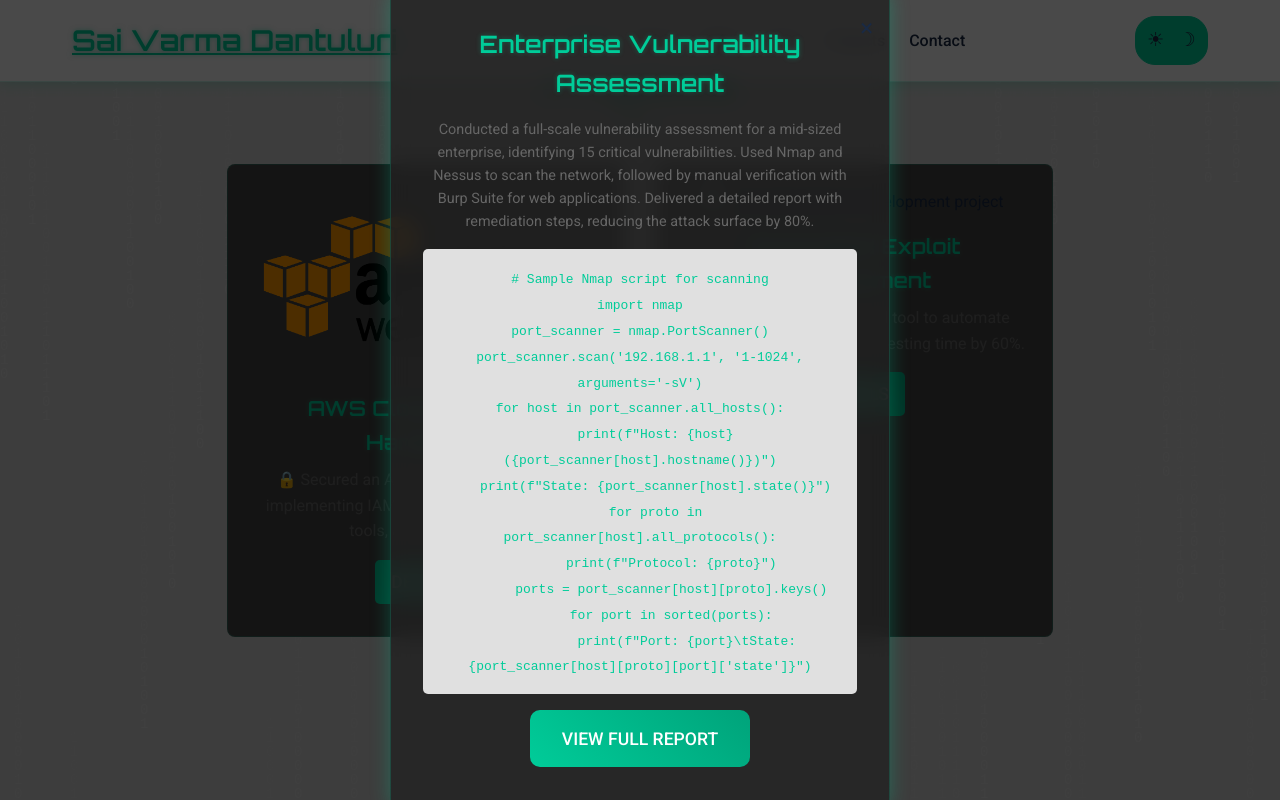
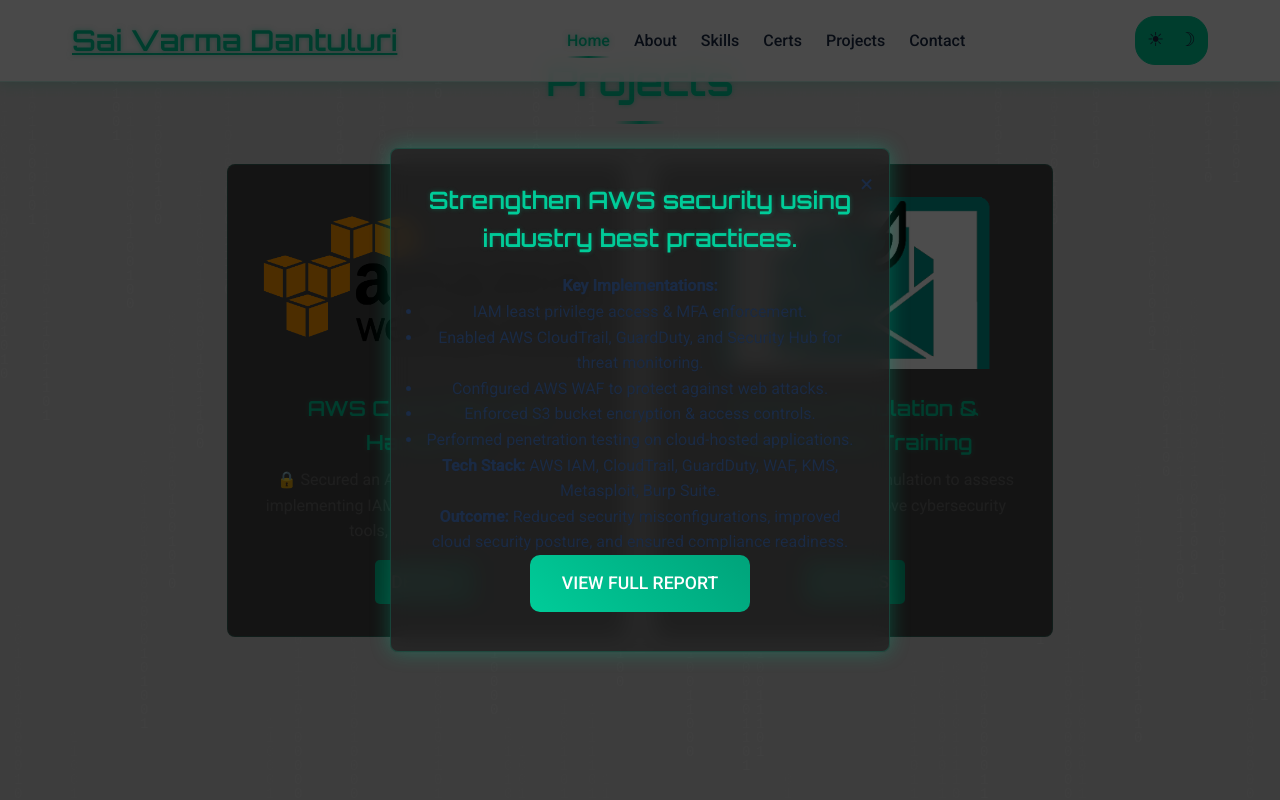
Before and after one commit to saivarmadpr/saivarmadpr.github.io, a website: page index.html in a window 1280 px wide. Both pictures are taken after a click on the element 425 px from the left and 3609 px from the top of the page. Shown: the part 3209-4009 px from the top of the page. Drawn offline with nearby package versions, Linux system fonts and the light colour scheme.

Commit message:
Projects fixed

```diff
--- a/index.html
+++ b/index.html
@@ -147,9 +147,9 @@
                         <a href="#" class="btn project__btn">Details</a>
                     </div>
                     <div class="project__card" data-modal="modal2" aria-label="View details of Automated Exploit Development project">
-                        <img src="images/project2.jpg" alt="Automated Exploit Development project" class="project__img">
-                        <h3 class="project__title">Automated Exploit Development</h3>
-                        <p class="project__description">Developed a Python-based tool to automate privilege escalation, cutting testing time by 60%.</p>
+                        <img src="Phishing-Simulation-styled-1.png" alt="Automated Exploit Development project" class="project__img">
+                        <h3 class="project__title">Phishing Simulation & Awareness Training</h3>
+                        <p class="project__description">🎣 Designed a phishing simulation to assess user awareness and improve cybersecurity training.</p>
                         <a href="#" class="btn project__btn">Details</a>
                     </div>
                 </div>
@@ -246,40 +246,38 @@
 
     <div class="modal" id="modal1" role="dialog" aria-labelledby="modal1-title" aria-hidden="true">
         <div class="modal__content">
-            <span class="modal__close" aria-label="Close modal">×</span>
-            <h3 class="modal__title" id="modal1-title">Enterprise Vulnerability Assessment</h3>
-            <p class="modal__description">Conducted a full-scale vulnerability assessment for a mid-sized enterprise, identifying 15 critical vulnerabilities. Used Nmap and Nessus to scan the network, followed by manual verification with Burp Suite for web applications. Delivered a detailed report with remediation steps, reducing the attack surface by 80%.</p>
-            <pre class="modal__code"><code># Sample Nmap script for scanning
-import nmap
-port_scanner = nmap.PortScanner()
-port_scanner.scan('192.168.1.1', '1-1024', arguments='-sV')
-for host in port_scanner.all_hosts():
-    print(f"Host: {host} ({port_scanner[host].hostname()})")
-    print(f"State: {port_scanner[host].state()}")
-    for proto in port_scanner[host].all_protocols():
-        print(f"Protocol: {proto}")
-        ports = port_scanner[host][proto].keys()
-        for port in sorted(ports):
-            print(f"Port: {port}\tState: {port_scanner[host][proto][port]['state']}")
-</code></pre>
-            <a href="#" class="btn btn-primary">View Full Report</a>
+          <span class="modal__close" aria-label="Close modal">×</span>
+          <h3 class="modal__title" id="modal1-title">Strengthen AWS security using industry best practices.</h3>
+          <p class="modal__description"></p>
+          <h4>Key Implementations:</h4>
+          <ul class="modal__list">
+            <li>IAM least privilege access & MFA enforcement.</li>
+            <li>Enabled AWS CloudTrail, GuardDuty, and Security Hub for threat monitoring.</li>
+            <li>Configured AWS WAF to protect against web attacks.</li>
+            <li>Enforced S3 bucket encryption & access controls.</li>
+            <li>Performed penetration testing on cloud-hosted applications.</li>
+          </ul>
+          <p><strong>Tech Stack:</strong> AWS IAM, CloudTrail, GuardDuty, WAF, KMS, Metasploit, Burp Suite.</p>
+          <p><strong>Outcome:</strong> Reduced security misconfigurations, improved cloud security posture, and ensured compliance readiness.</p>
+          <a href="https://github.com/saivarmadpr/AWS-Cloud-Security-Project" class="btn btn-primary">View Full Report</a>
         </div>
-    </div>
+      </div>
     <div class="modal" id="modal2" role="dialog" aria-labelledby="modal2-title" aria-hidden="true">
         <div class="modal__content">
             <span class="modal__close" aria-label="Close modal">×</span>
-            <h3 class="modal__title" id="modal2-title">Automated Exploit Development</h3>
-            <p class="modal__description">Built a Python tool using Pwntools to automate privilege escalation on Linux systems. The tool identifies misconfigurations, exploits them, and escalates privileges in 60% less time than manual methods. Tested on 10+ systems, ensuring reliability and minimizing false positives.</p>
-            <pre class="modal__code"><code># Sample exploit script using Pwntools
-from pwn import *
-context(os='linux', arch='amd64')
-exploit = process('./vuln_app')
-exploit.sendline(b'OVERFLOW_PAYLOAD')
-exploit.recvuntil(b'root@system:')
-print("Privilege escalation successful!")
-exploit.interactive()
-</code></pre>
-            <a href="#" class="btn btn-primary">View Source Code</a>
+            <h3 class="modal__title" id="modal2-title">Phishing Simulation</h3>
+            <p class="modal__description">🎣 Designed a phishing simulation to assess user awareness and improve cybersecurity training.</p>
+            <h4>Key Implementations:</h4>
+            <ul class="modal__list">
+            <li>Set up a custom phishing email campaign using GoPhish.</li>
+            <li>Designed realistic spoofed login pages to mimic legitimate services.</li>
+            <li>Collected and analyzed user interaction data (click rates, credential submissions).</li>
+            <li>Implemented email security controls (SPF, DKIM, DMARC) to prevent phishing.</li>
+            <li>Conducted awareness training based on phishing test results.</li>
+          </ul>
+          <p><strong>Tech Stack:</strong> GoPhish, Python, HTML/CSS, SPF/DKIM/DMARC, SMTP servers.</p>
+          <p><strong>Outcome:</strong> Identified user susceptibility to phishing, improved security awareness, and reinforced email security measures.</p>
+            <a href="https://github.com/saivarmadpr/Phishing-Simulator" class="btn btn-primary">View Source Code</a>
         </div>
     </div>
 
```
Also changed, not shown: Phishing-Simulation-styled-1.png (added).
